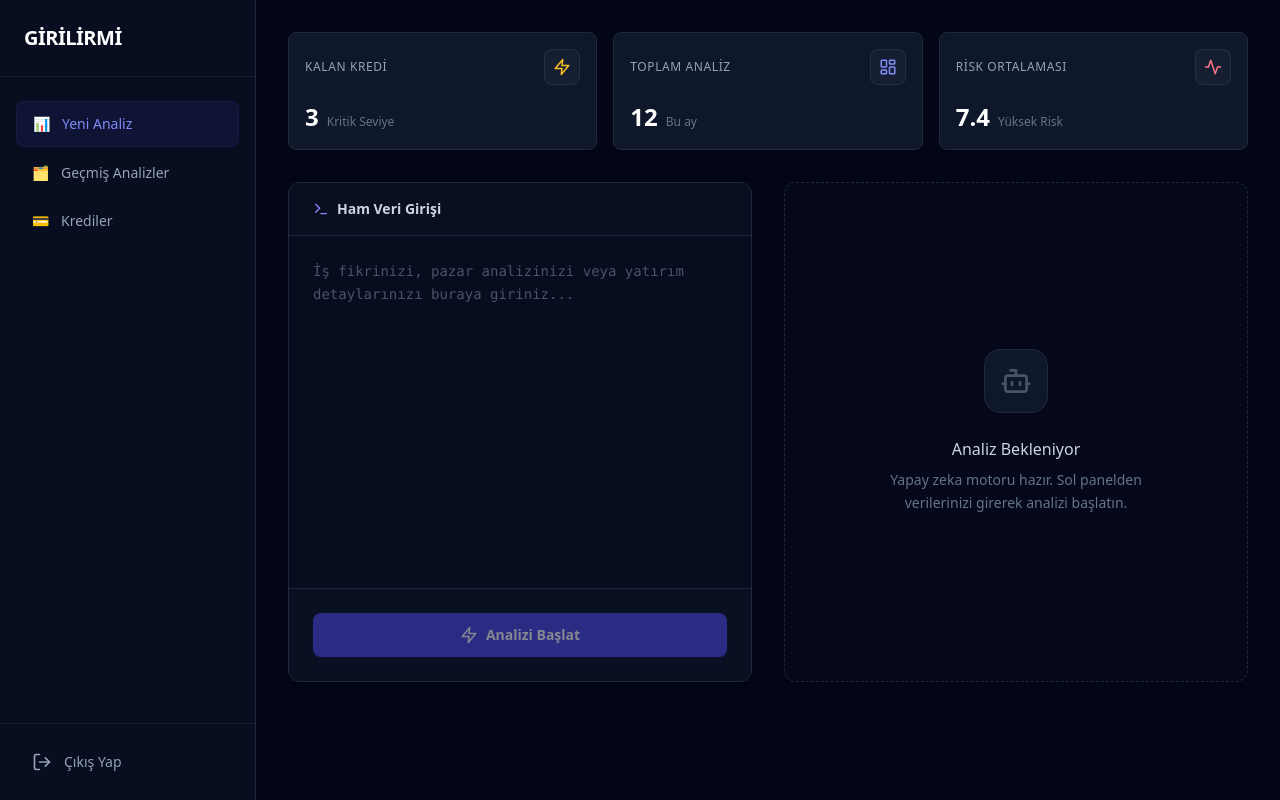
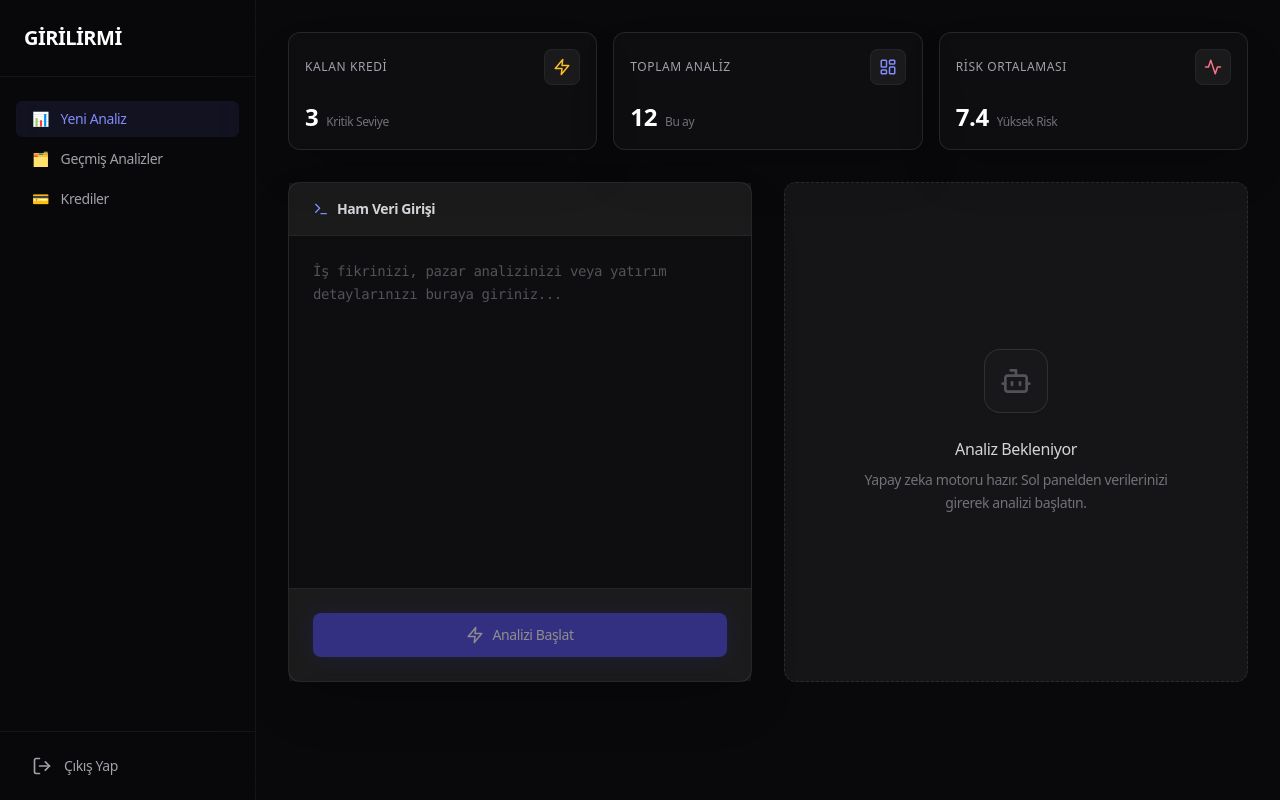
Before and after one commit to girilirmiapp/girilirmi, a Next.js app: page /dashboard in a window 1280 px wide. Built offline with nearby package versions, Linux system fonts and the light colour scheme.

Commit message:
UI/UX Upgrade: Shadcn tarzi ultra-premium estetik, glassmorphism ve modern kart tasarimlari uygulandi

```diff
--- a/app/dashboard/page.tsx
+++ b/app/dashboard/page.tsx
@@ -17,13 +17,13 @@ export default function Page() {
   if (!mounted) return null;
 
   return (
-    <div className="flex h-screen bg-slate-950 text-slate-200 font-sans selection:bg-indigo-500/30 overflow-hidden">
+    <div className="flex h-screen bg-[#09090b] text-zinc-300 font-sans selection:bg-indigo-500/30 overflow-hidden antialiased tracking-tight">
       {/* Sidebar */}
       <Sidebar />
 
       {/* Main Content */}
-      <main className="flex-1 flex flex-col overflow-hidden relative bg-slate-950">
-        <div className="absolute inset-0 bg-slate-950 bg-[radial-gradient(ellipse_at_top,_var(--tw-gradient-stops))] from-slate-900 via-slate-950 to-slate-950 -z-10"></div>
+      <main className="flex-1 flex flex-col overflow-hidden relative bg-[#09090b]">
+        <div className="absolute inset-0 bg-[#09090b] bg-[radial-gradient(ellipse_at_top,_var(--tw-gradient-stops))] from-zinc-900/20 via-[#09090b] to-[#09090b] -z-10"></div>
 
         <div className="flex-1 overflow-y-auto p-8 space-y-8 custom-scrollbar">
           <StatsGrid />
@@ -42,8 +42,8 @@ function Sidebar() {
   ];
 
   return (
-    <aside className="w-64 border-r border-slate-800 bg-slate-900/50 flex flex-col hidden lg:flex flex-shrink-0">
-      <div className="p-6 border-b border-slate-800/50">
+    <aside className="w-64 border-r border-white/5 bg-zinc-950/50 backdrop-blur-xl flex flex-col hidden lg:flex flex-shrink-0">
+      <div className="p-6 border-b border-white/5">
         <div className="flex items-center gap-3">
           <span className="font-bold text-xl text-white tracking-tight">GİRİLİRMİ</span>
         </div>
@@ -53,10 +53,10 @@ function Sidebar() {
         {menuItems.map((item, index) => (
           <button
             key={index}
-            className={`w-full flex items-center gap-3 px-4 py-3 rounded-lg text-sm font-medium transition-all ${
+            className={`w-full flex items-center gap-3 px-4 py-2 rounded-md text-sm transition-all cursor-pointer ${
               item.active
-                ? 'bg-indigo-600/10 text-indigo-400 border border-indigo-500/10'
-                : 'text-slate-400 hover:bg-slate-800/50 hover:text-slate-200'
+                ? 'bg-indigo-500/10 text-indigo-400 font-medium'
+                : 'text-zinc-400 hover:text-white hover:bg-white/5'
             }`}
           >
             <span>{item.icon}</span>
@@ -65,8 +65,8 @@ function Sidebar() {
         ))}
       </div>
 
-      <div className="p-4 border-t border-slate-800/50">
-        <button className="w-full flex items-center gap-3 px-4 py-3 rounded-lg text-sm font-medium text-slate-400 hover:bg-rose-900/10 hover:text-rose-400 transition-all">
+      <div className="p-4 border-t border-white/5">
+        <button className="w-full flex items-center gap-3 px-4 py-2 rounded-md text-sm font-medium text-zinc-400 hover:bg-white/5 hover:text-white transition-all cursor-pointer">
           <LogOut size={20} />
           Çıkış Yap
         </button>
@@ -85,16 +85,16 @@ function StatsGrid() {
   return (
     <div className="grid grid-cols-1 md:grid-cols-3 gap-4">
       {stats.map((stat, index) => (
-        <div key={index} className="bg-slate-900 border border-slate-800 p-4 rounded-lg flex flex-col justify-between shadow-sm">
+        <div key={index} className="bg-zinc-900/40 border border-white/10 p-4 rounded-xl shadow-2xl backdrop-blur-sm hover:border-white/20 transition-all duration-300 flex flex-col justify-between group">
           <div className="flex items-center justify-between mb-4">
-            <span className="text-slate-400 text-xs font-medium uppercase tracking-wider">{stat.label}</span>
-            <div className="p-2 bg-slate-800/50 rounded-lg border border-slate-700/50">
+            <span className="text-zinc-400 text-xs font-medium uppercase tracking-wider">{stat.label}</span>
+            <div className="p-2 bg-white/5 rounded-lg border border-white/5 group-hover:bg-white/10 transition-colors">
               {stat.icon}
             </div>
           </div>
           <div className="flex items-baseline gap-2">
             <span className="text-2xl font-bold text-white">{stat.value}</span>
-            <span className="text-slate-500 text-xs">{stat.sub}</span>
+            <span className="text-zinc-500 text-xs">{stat.sub}</span>
           </div>
         </div>
       ))}
@@ -149,9 +149,9 @@ function DataAnalyzer() {
     <div className="grid grid-cols-1 lg:grid-cols-2 gap-8 min-h-[500px]">
       {/* Input Section */}
       <div className="flex flex-col">
-        <div className="bg-slate-900/40 rounded-xl border border-slate-800 flex flex-col h-full shadow-sm">
-          <div className="px-6 py-4 border-b border-slate-800 flex items-center justify-between bg-slate-900/20">
-            <h2 className="text-sm font-semibold text-slate-300 flex items-center gap-2">
+        <div className="bg-zinc-900/40 rounded-xl border border-white/10 flex flex-col h-full shadow-2xl backdrop-blur-sm hover:border-white/20 transition-all duration-300">
+          <div className="px-6 py-4 border-b border-white/5 flex items-center justify-between bg-white/5">
+            <h2 className="text-sm font-semibold text-zinc-300 flex items-center gap-2">
               <Terminal size={16} className="text-indigo-400" />
               Ham Veri Girişi
             </h2>
@@ -161,14 +161,14 @@ function DataAnalyzer() {
               value={data}
               onChange={e => setData(e.target.value)}
               placeholder="İş fikrinizi, pazar analizinizi veya yatırım detaylarınızı buraya giriniz..."
-              className="w-full h-[300px] lg:h-full bg-transparent border-none text-sm text-slate-300 focus:ring-0 outline-none resize-none placeholder:text-slate-600 leading-relaxed font-mono"
+              className="w-full h-[300px] lg:h-full bg-transparent border-none text-sm text-zinc-300 focus:ring-0 outline-none resize-none placeholder:text-zinc-600 leading-relaxed font-mono"
             />
           </div>
-          <div className="p-6 border-t border-slate-800 bg-slate-900/30">
+          <div className="p-6 border-t border-white/5 bg-white/5">
             <button
               onClick={analyze}
               disabled={!data.trim() || loading}
-              className="w-full bg-indigo-600 hover:bg-indigo-500 text-white disabled:opacity-50 disabled:cursor-not-allowed py-3 px-4 rounded-lg text-sm font-semibold flex items-center justify-center gap-2 transition-all shadow-lg shadow-indigo-900/20 active:scale-[0.98]"
+              className="w-full bg-indigo-600 hover:bg-indigo-500 text-white disabled:opacity-50 disabled:cursor-not-allowed py-3 px-4 rounded-lg text-sm font-medium flex items-center justify-center gap-2 transition-all shadow-[0_0_20px_rgba(79,70,229,0.3)] active:scale-[0.98]"
             >
               {loading ? <Loader2 className="animate-spin" size={18} /> : <Zap size={18} />}
               {loading ? 'Yapay Zeka Analiz Ediyor...' : 'Analizi Başlat'}
@@ -182,41 +182,41 @@ function DataAnalyzer() {
         {result ? (
           <div className="space-y-6 animate-in fade-in slide-in-from-bottom-4 duration-500 h-full overflow-y-auto custom-scrollbar pr-2">
             {/* Verdict Card */}
-            <div className="bg-slate-900/40 rounded-xl border border-slate-800 p-6 flex items-center justify-between shadow-sm relative overflow-hidden group">
+            <div className="bg-zinc-900/40 rounded-xl border border-white/10 p-6 flex items-center justify-between shadow-2xl backdrop-blur-sm hover:border-white/20 transition-all duration-300 relative overflow-hidden group">
               <div className={`absolute inset-0 opacity-5 transition-colors duration-500 ${
                 result.verdict === 'GİRİLİR' ? 'bg-emerald-500' : 'bg-rose-500'
               }`}></div>
               <div>
-                <span className="text-xs font-medium text-slate-500 uppercase tracking-wider">Yapay Zeka Kararı</span>
+                <span className="text-xs font-medium text-zinc-500 uppercase tracking-wider">Yapay Zeka Kararı</span>
                 <div className="mt-2">
-                  <span className={`inline-flex items-center px-4 py-1.5 rounded-full text-sm font-bold tracking-wide ${
+                  <span className={`inline-flex items-center px-4 py-1 rounded-full text-sm font-bold tracking-widest uppercase ${
                     result.verdict === 'GİRİLİR'
                       ? 'bg-emerald-500/10 text-emerald-400 border border-emerald-500/20'
-                      : 'bg-rose-500/10 text-rose-400 border border-rose-500/20'
+                      : 'bg-red-500/10 text-red-500 border border-red-500/20'
                   }`}>
                     {result.verdict}
                   </span>
                 </div>
               </div>
               <div className="text-right">
-                <span className="text-xs font-medium text-slate-500 uppercase tracking-wider">Risk Skoru</span>
+                <span className="text-xs font-medium text-zinc-500 uppercase tracking-wider">Risk Skoru</span>
                 <div className="flex items-baseline justify-end gap-1 mt-1">
                   <span className={`text-3xl font-bold ${
                     result.risk_score > 7 ? 'text-rose-400' : result.risk_score > 4 ? 'text-amber-400' : 'text-emerald-400'
                   }`}>
                     {result.risk_score}
                   </span>
-                  <span className="text-slate-600 text-sm font-medium">/10</span>
+                  <span className="text-zinc-600 text-sm font-medium">/10</span>
                 </div>
               </div>
             </div>
 
             {/* Market Saturation Grid */}
             <div className="grid grid-cols-1 sm:grid-cols-2 gap-4">
-               <div className="bg-slate-900/40 rounded-xl border border-slate-800 p-5">
+               <div className="bg-zinc-900/40 rounded-xl border border-white/10 p-5 shadow-2xl backdrop-blur-sm hover:border-white/20 transition-all duration-300">
                   <div className="flex items-center gap-2 mb-3">
-                    <BarChart2 size={16} className="text-slate-400" />
-                    <h3 className="text-xs font-semibold text-slate-400 uppercase tracking-wide">Pazar Doygunluğu</h3>
+                    <BarChart2 size={16} className="text-zinc-400" />
+                    <h3 className="text-xs font-semibold text-zinc-400 uppercase tracking-wide">Pazar Doygunluğu</h3>
                   </div>
                   <div className={`text-lg font-bold ${
                       result.market_saturation === 'Yüksek' ? 'text-rose-400' :
@@ -226,12 +226,12 @@ function DataAnalyzer() {
                   </div>
                </div>
 
-               <div className="bg-slate-900/40 rounded-xl border border-slate-800 p-5">
+               <div className="bg-zinc-900/40 rounded-xl border border-white/10 p-5 shadow-2xl backdrop-blur-sm hover:border-white/20 transition-all duration-300">
                   <div className="flex items-center gap-2 mb-3">
-                    <Radar size={16} className="text-slate-400" />
-                    <h3 className="text-xs font-semibold text-slate-400 uppercase tracking-wide">Rekabet Radarı</h3>
+                    <Radar size={16} className="text-zinc-400" />
+                    <h3 className="text-xs font-semibold text-zinc-400 uppercase tracking-wide">Rekabet Radarı</h3>
                   </div>
-                  <div className="text-sm text-slate-300 font-medium leading-relaxed">
+                  <div className="text-sm text-zinc-300 font-medium leading-relaxed">
                     {result.local_competitor_radar || 'Veri yok'}
                   </div>
                </div>
@@ -246,7 +246,7 @@ function DataAnalyzer() {
               />
 
               {result.case_study && (
-                <div className="bg-slate-900/40 rounded-xl border border-indigo-500/20 p-6 shadow-sm hover:border-indigo-500/40 transition-colors relative overflow-hidden">
+                <div className="bg-zinc-900/40 rounded-xl border border-indigo-500/20 p-6 shadow-2xl backdrop-blur-sm hover:border-indigo-500/40 transition-colors relative overflow-hidden">
                   <div className="absolute inset-0 bg-indigo-500/5 pointer-events-none"></div>
                   <div className="flex items-center gap-2 mb-4 relative z-10">
                     <div className="p-1.5 bg-indigo-500/20 rounded-lg">
@@ -254,7 +254,7 @@ function DataAnalyzer() {
                     </div>
                     <h3 className="text-sm font-semibold text-indigo-300">AI Vaka Analizi (Case Study)</h3>
                   </div>
-                  <p className="text-slate-300 text-sm leading-7 relative z-10 italic">
+                  <p className="text-zinc-300 text-sm leading-7 relative z-10 italic">
                     "{result.case_study}"
                   </p>
                 </div>
@@ -274,12 +274,12 @@ function DataAnalyzer() {
 
           </div>
         ) : (
-          <div className="h-full rounded-xl border border-dashed border-slate-800 bg-slate-900/20 flex flex-col items-center justify-center text-center p-12">
-            <div className="w-16 h-16 rounded-2xl bg-slate-900 border border-slate-800 flex items-center justify-center mb-6 shadow-sm">
-               <Bot size={32} className="text-slate-600" />
+          <div className="h-full rounded-xl border border-dashed border-white/10 bg-white/5 flex flex-col items-center justify-center text-center p-12">
+            <div className="w-16 h-16 rounded-2xl bg-zinc-900 border border-white/10 flex items-center justify-center mb-6 shadow-sm">
+               <Bot size={32} className="text-zinc-600" />
             </div>
-            <h3 className="text-slate-300 font-medium mb-2">Analiz Bekleniyor</h3>
-            <p className="text-slate-500 text-sm max-w-xs leading-relaxed">
+            <h3 className="text-zinc-300 font-medium mb-2">Analiz Bekleniyor</h3>
+            <p className="text-zinc-500 text-sm max-w-xs leading-relaxed">
               Yapay zeka motoru hazır. Sol panelden verilerinizi girerek analizi başlatın.
             </p>
           </div>
@@ -291,12 +291,12 @@ function DataAnalyzer() {
 
 function ResultCard({ title, icon, content }: { title: string, icon: React.ReactNode, content: string }) {
   return (
-    <div className="bg-slate-900/40 rounded-xl border border-slate-800 p-6 shadow-sm hover:border-slate-700 transition-colors">
+    <div className="bg-zinc-900/40 rounded-xl border border-white/10 p-6 shadow-2xl backdrop-blur-sm hover:border-white/20 transition-all duration-300">
       <div className="flex items-center gap-2 mb-4">
         {icon}
-        <h3 className="text-sm font-semibold text-slate-300">{title}</h3>
+        <h3 className="text-sm font-semibold text-zinc-300">{title}</h3>
       </div>
-      <p className="text-slate-400 text-sm leading-7">
+      <p className="text-zinc-400 text-sm leading-7">
         {content}
       </p>
     </div>
```
